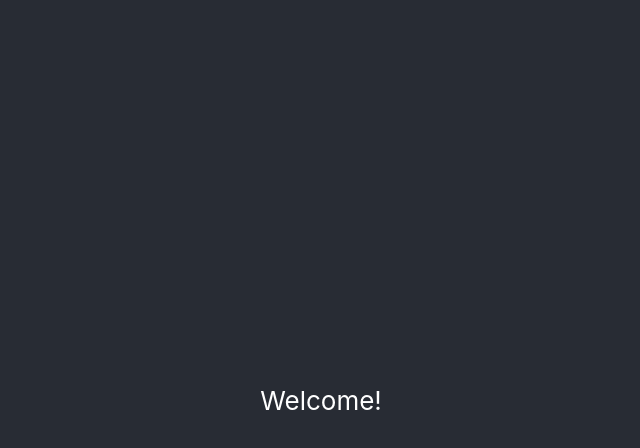
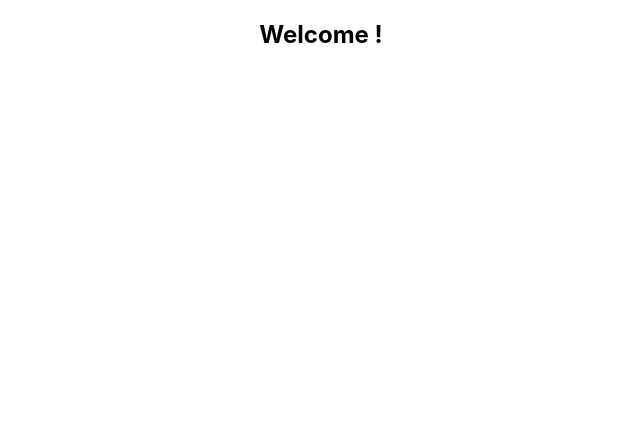
Before and after one commit to LeverPay/user-dashboard-frontend, a React (Create React App) app in the folder leverpay/: page / in a window 1280 px wide. Shown: the top 448 px of the page, without its empty margins (319-959 px from the left). Built offline with nearby package versions, Linux system fonts and the light colour scheme.

Commit message:
modified src/App.js

```diff
--- a/leverpay/src/App.js
+++ b/leverpay/src/App.js
@@ -1,14 +1,28 @@
 //import logo from './logo.svg';
+import Container from 'react-bootstrap/Container';
+import Row from 'react-bootstrap/Row';
+import Col from 'react-bootstrap/Col';
+
 import './App.css';
 
 function App() {
   return (
     <div className="App">
-      <header className="App-header">
-        <div>
-          <p> Welcome! </p>
-        </div>
-      </header>
+      {/* <header className="App-header"> */}
+        <Container>
+          <Row>
+            <Col>
+
+            </Col>
+            <Col xs={6}>
+              <h2> Welcome ! </h2>
+            </Col>
+            <Col>
+
+            </Col>
+          </Row>
+        </Container>
+      {/* </header> */}
     </div>
   );
 }
```
